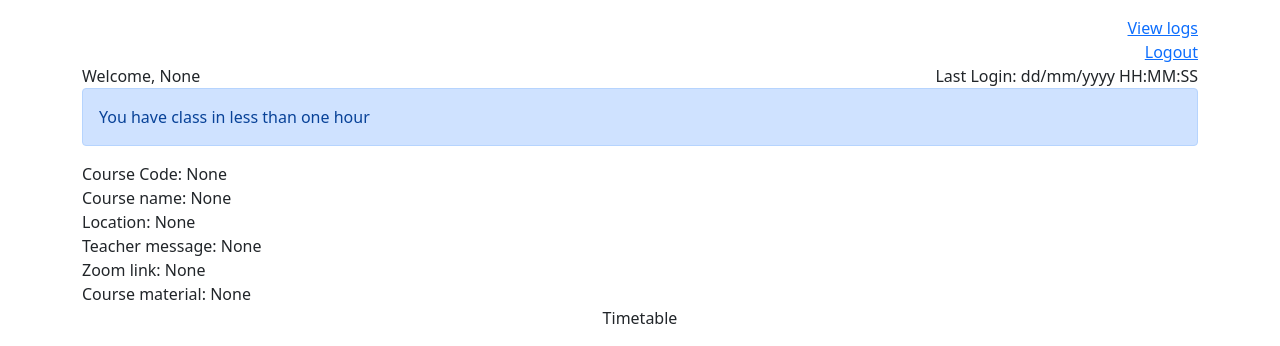
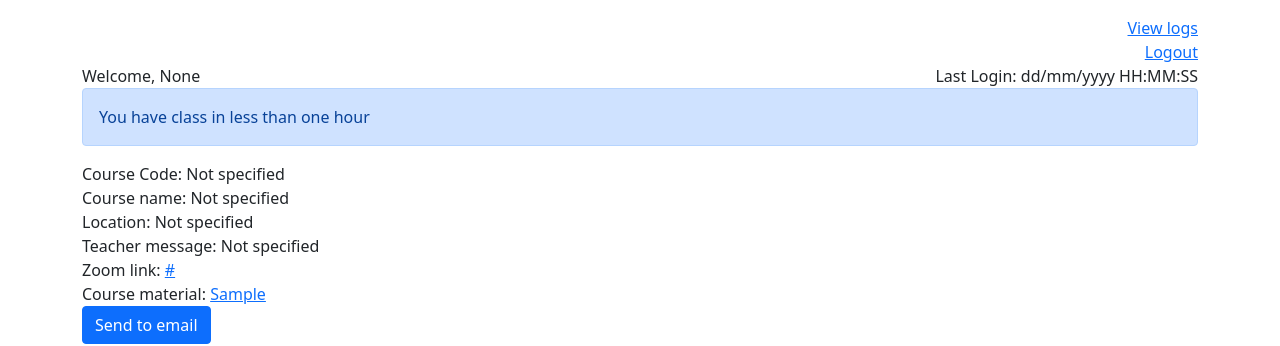
Before and after one commit to kuanjiahong/comp3278-database-project, a Django app: template templates/schedule/home.html in a window 1280 px wide. Shown: the top 346 px of the page. Run offline with Django 4.2, Linux system fonts and the light colour scheme; the template is opened without the code that fills it: most values are stand-ins (such as "Sample title", 1, 10 or a date in 2020).

Commit message:
Added check upcoming class

```diff
--- a/templates/schedule/home.html
+++ b/templates/schedule/home.html
@@ -22,17 +22,36 @@
 
 
 <!-- this section will appear when there is class less than one hour -->
-<section>
-    <div class="alert alert-primary" role="alert">
-        You have class in less than one hour
-    </div>
-    <div>Course Code: {{ course_name|default:"None" }}</div>
-    <div>Course name: {{ course_name|default:"None" }}</div>
-    <div>Location: {{ course_name|default:"None" }}</div>
-    <div>Teacher message: {{ course_name|default:"None" }}</div>
-    <div>Zoom link: {{ course_name|default:"None" }}</div>
-    <div>Course material: {{ course_name|default:"None" }}</div>
-</section>
+{% if upcoming_class %}
+    <section>
+        <div class="alert alert-primary" role="alert">
+            You have class in less than one hour
+        </div>
+        <div>Course Code: {{ upcoming_class.code|default:"Not specified" }}</div>
+        <div>Course name: {{ upcoming_class.name|default:"Not specified" }}</div>
+        <div>Location: {{ upcoming_class.location|default:"Not specified" }}</div>
+        <div>
+            Teacher message: {{ upcoming_class.teacher_message|default:"Not specified" }}</div>
+        <div>
+            Zoom link:
+            {% if upcoming_class.zoom_link %}
+                <a href='{{ upcoming_classe.zoom_link }}' target="_blank">{{ upcoming_class.zoom_link }}</a>
+            {% else %}
+                Not available
+            {% endif %}
+        </div>
+        <div>
+            Course material:
+            {% if upcoming_class.course_material %}
+                <a href="{{ upcoming_classe.course_material }}" target="_blank">{{ upcoming_class.course_material }}</a>
+            {% else %}
+                Not available
+            {% endif %}
+        </div>
+        <button type="button" class="btn btn-primary">Send to email</button>
+    </section>
+{% endif %}
+
 
 {% include "schedule/personal_timetable.html" %}
 
```
Also changed, not shown: schedule/views.py (+49 -2 lines).
